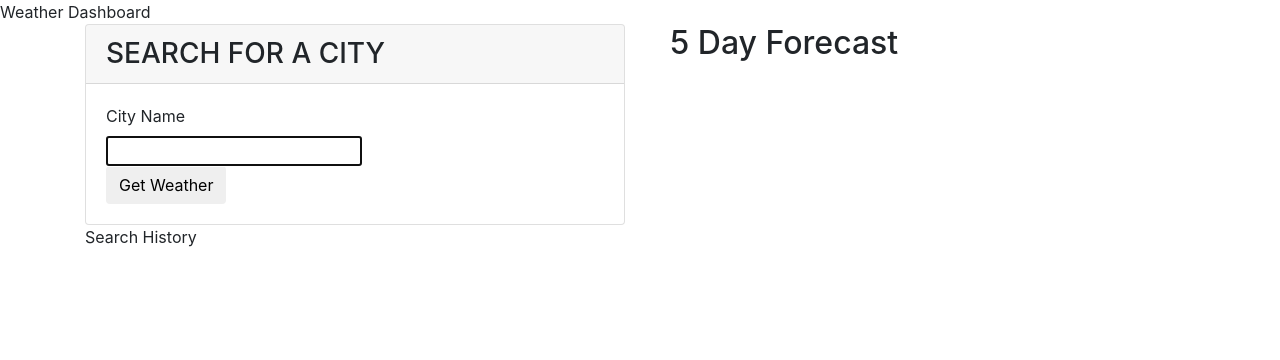
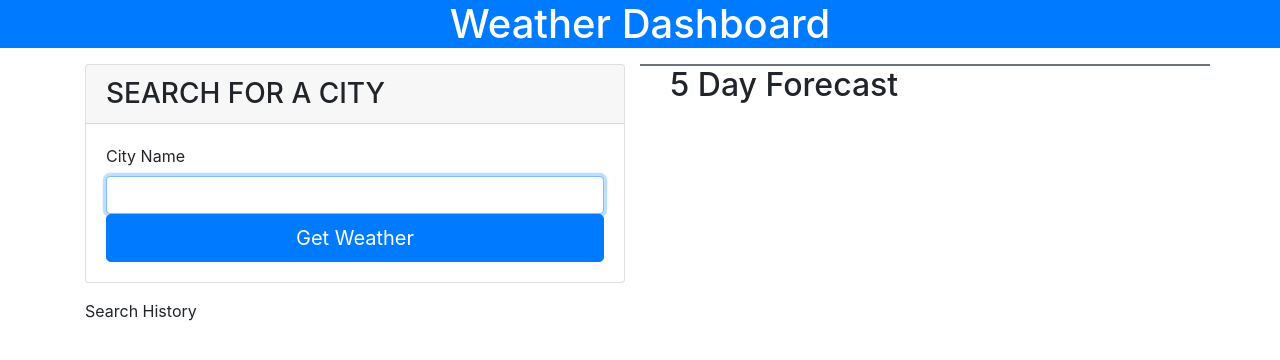
Before and after one commit to ncpandrade/Weather-Dashboard, a plain HTML site: page index.html in a window 1280 px wide. Drawn offline with nearby package versions, Linux system fonts and the light colour scheme.

Commit message:
layout fix

```diff
--- a/assets/js/script.js
+++ b/assets/js/script.js
@@ -10,8 +10,7 @@ var searchHistory = document.querySelector('#searchHistory');
 //get user Weather function
 var getUserWeather = async function (city) {
     var calcWeather = async (weatherResponse) => {
-        var displayWeather = async function (data)
-        {
+        var displayWeather = async function (data) {
             //get city coordinates from returend object
             var coordLat = data.coord.lat;
             var coordLon = data.coord.lon;
@@ -77,25 +76,19 @@ var createHistory = function (city) {
     var retrievedData = localStorage.getItem("cityHistory");
     var cityArray2 = JSON.parse(retrievedData);
 
-    //create loop to display????
-    // for ( i = 0; i < cityArray2.length; i++) {
-
     //create div for each city search/display from array
     var searchedCityEl = document.createElement('button');
-        searchedCityEl.classList = "city-item"
+    searchedCityEl.classList = "city-item btn btn-secondary btn-lg btn-block"
     searchedCityEl.textContent = city;
     searchedCityEl.onclick = () => getUserWeather(city);
     //append to searchHistory DOM
     searchHistory.appendChild(searchedCityEl);
 
-        //event listener for search history buttons
-        //searchedCityEl.addEventListener("click", console.log("city"));
-    // }
 }
 
 
 //FUNCTION to display CURRENT WEATHER
-var displayCurrentWeather = function (weather , uvi) {
+var displayCurrentWeather = function (weather, uvi) {
     console.log(weather);
 
     // clear old content from container
@@ -128,6 +121,7 @@ var displayCurrentWeather = function (weather , uvi) {
 
     //create container for current city and date
     var currentCityEl = document.createElement("div");
+    currentCityEl.classList = 'card-title font-weight-bold';
     currentCityEl.textContent = cityInfo;
 
     //append to currentWeatherContainer DOM
@@ -144,7 +138,8 @@ var displayCurrentWeather = function (weather , uvi) {
 
     //create container for today's weather info
     var todaysWeatherInfoEl = document.createElement("div");
-    todaysWeatherInfoEl.textContent = 'Temp: ' + tempInfo + ' ' + 'Wind: ' + windInfo + ' ' + 'Humidity: ' + humInfo + 'UV: ' + uvi;
+    todaysWeatherInfoEl.textContent = 'Temp: ' + tempInfo + ' ' + 'Wind: ' + windInfo + ' ' + 'Humidity: ' + humInfo + ' ' + 'UV: ' + uvi;
+
 
     //append to currentWeatherContainer DOM
     currentWeatherContainer.appendChild(todaysWeatherInfoEl);
--- a/index.html
+++ b/index.html
@@ -10,8 +10,8 @@
     <title>Weather Dashboard</title>
 </head>
 <body>
-    <header>
-        Weather Dashboard
+    <header class ='bg-primary text-white text-center' >
+        <h1 class = " color-block mb-3 mx-auto rounded-circle z-depth-1">Weather Dashboard</h1>
     </header>
     <!--create overall container  -->
     <div class='container'>
@@ -20,24 +20,24 @@
             <!-- search container -->
             <div class='col'>
                 <!-- search for a city form -->
-                <div class="card">
+                <div class="card form-group">
                     <h3 class="card-header text-uppercase">Search For A City</h3>
                     <form id="user-form" class="card-body">
                       <label class="form-label" for="cityname">City Name</label>
-                      <input name="cityname" id="cityname" type="text" autofocus="true" class="form-input" />
-                      <button type="submit" class="btn" >Get Weather</button>
+                      <input name="cityname" id="cityname" type="text" autofocus="true" class="form-input form-control" />
+                      <button type="submit" class="btn btn-primary btn-lg btn-block" >Get Weather</button>
                     </form>
                   </div>
-                  <div id ='searchHistory'>Search History</div>
+                  <div id ='searchHistory' class = ''>Search History</div>
             </div>
             <div class='col'>
                 <!-- create 2 rows for current weather info and for forecast cards -->
                 <!-- 1st row for current weather card -->
-                <div class='row list-item flex-row justify-space-between align-center' id='weatherCurrent'></div>
+                <div class='row list-item flex-row justify-space-between align-center border border-secondary' id='weatherCurrent'></div>
                 <!-- 2nd row for forecast cards -->
-                <div class="col-12 col-md-8">
+                <div class="col-sm-6">
                     <h2 class="subtitle">5 Day Forecast <span id="forecast"></span></h2>
-                    <div id="forecast-container" class="list-group"></div>
+                    <div id="forecast-container" class="list-group card-title"></div>
                 </div>
 
             </div>
```
Also changed, not shown: assets/css/style.css (line endings or trailing spaces). Lines whose indentation alone changed are shown as unchanged.
